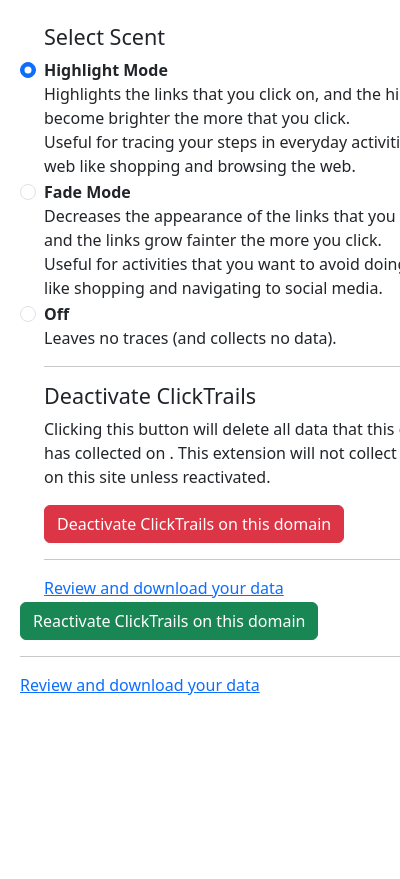
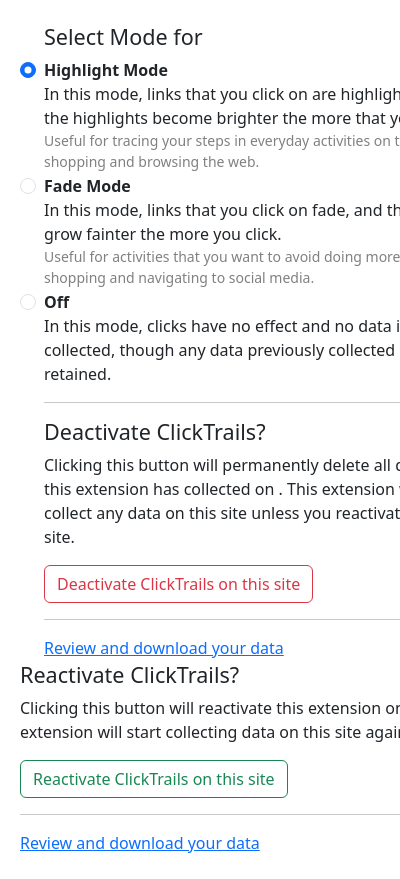
Before and after one commit to ggoom/ClickTrails, a browser extension: page popup.html in a window 400 px wide. Shown: the top 879 px of the page. Before the commit the page ends 844 px from the top, so only its background shows below. Drawn offline with nearby package versions, Linux system fonts and the light colour scheme.

Commit message:
styling improvements

```diff
--- a/popup.css
+++ b/popup.css
@@ -2,3 +2,7 @@ body {
     width: 500px;
     padding: 8px;
 }
+
+small {
+    color: gray;
+}
--- a/popup.html
+++ b/popup.html
@@ -10,10 +10,15 @@
         />
     </head>
     <body>
-        <div class="container" style="padding-top:1em; padding-bottom:1em;">
+        <div class="container" style="padding-top: 1em; padding-bottom: 1em">
             <div id="active">
                 <div class="form-check">
-                    <div><h4>Select Scent</h4></div>
+                    <div>
+                        <h4>
+                            Select Mode for
+                            <b><span class="domainName"></span></b>
+                        </h4>
+                    </div>
                     <input
                         class="form-check-input"
                         type="radio"
@@ -24,11 +29,14 @@
                         <b>Highlight Mode</b>
                     </label>
                     <div>
-                        Highlights the links that you click on, and the
-                        highlights become brighter the more that you click.
-                        <br />Useful for tracing your steps in everyday
-                        activities on the web like shopping and browsing the
-                        web.
+                        In this mode, links that you click on are highlighted,
+                        and the highlights become brighter the more that you
+                        click.
+                        <br /><small
+                            >Useful for tracing your steps in everyday
+                            activities on the web like shopping and browsing the
+                            web.</small
+                        >
                     </div>
                 </div>
                 <div class="form-check">
@@ -43,10 +51,13 @@
                         <b>Fade Mode</b>
                     </label>
                     <div>
-                        Decreases the appearance of the links that you click on,
-                        and the links grow fainter the more you click.
-                        <br />Useful for activities that you want to avoid doing
-                        more of, like shopping and navigating to social media.
+                        In this mode, links that you click on fade, and the
+                        links grow fainter the more you click.
+                        <br /><small
+                            >Useful for activities that you want to avoid doing
+                            more of, like shopping and navigating to social
+                            media.</small
+                        >
                     </div>
                 </div>
                 <div class="form-check">
@@ -60,22 +71,26 @@
                     <label class="form-check-label" for="radioOff">
                         <b>Off</b>
                     </label>
-                    <div>Leaves no traces (and collects no data).</div>
+                    <div>
+                        In this mode, clicks have no effect and no data is
+                        collected, though any data previously collected is
+                        retained.
+                    </div>
                     <hr />
-                    <h4>Deactivate ClickTrails</h4>
+                    <h4>Deactivate ClickTrails?</h4>
                     <p>
-                        Clicking this button will delete all data that this
-                        extension has collected on
-                        <b><span id="domainName"></span></b>. This extension
-                        will not collect any data on this site unless
-                        reactivated.
+                        Clicking this button will permanently delete all data
+                        that this extension has collected on
+                        <b><span class="domainName"></span></b>. This extension
+                        will not collect any data on this site unless you
+                        reactivate it on this site.
                     </p>
                     <button
                         type="button"
-                        class="btn btn-danger"
+                        class="btn btn-outline-danger"
                         id="deactivate"
                     >
-                        Deactivate ClickTrails on this domain
+                        Deactivate ClickTrails on this site
                     </button>
                     <!-- <hr />
                 <button id="downloadAll">Download All</button>
@@ -90,8 +105,18 @@
                 </div>
             </div>
             <div id="inactive">
-                <button type="button" class="btn btn-success" id="reactivate">
-                    Reactivate ClickTrails on this domain
+                <h4>Reactivate ClickTrails?</h4>
+                <p>
+                    Clicking this button will reactivate this extension on
+                    <b><span class="domainName"></span></b>, and this extension
+                    will start collecting data on this site again.
+                </p>
+                <button
+                    type="button"
+                    class="btn btn-outline-success"
+                    id="reactivate"
+                >
+                    Reactivate ClickTrails on this site
                 </button>
                 <hr />
                 <a target="_blank" href="./index.html" id="reviewDownload"
--- a/popup.js
+++ b/popup.js
@@ -7,6 +7,9 @@ chrome.storage.local.get(["settings"]).then((result) => {
 
         const activeSection = document.getElementById("active");
         const inactiveSection = document.getElementById("inactive");
+        const hostnameSpans = document.getElementsByClassName("domainName");
+        Array.from(hostnameSpans).forEach((el) => (el.innerHTML = tabHostname));
+
         if (
             tabHostname in result["settings"] &&
             "active" in result["settings"][tabHostname] &&
@@ -17,9 +20,6 @@ chrome.storage.local.get(["settings"]).then((result) => {
         } else {
             inactiveSection.style.display = "none";
             activeSection.style.display = "block";
-            const hostnameSpan = document.getElementById("domainName");
-            hostnameSpan.innerHTML = tabHostname;
-            console.log(hostnameSpan);
         }
     });
 });
@@ -41,6 +41,7 @@ chrome.tabs.query({ active: true, currentWindow: true }, (tabs) => {
                     delete result["click_data"][tabHostname];
                     delete result["history"][tabHostname];
                     chrome.storage.local.set(result);
+                    window.location.reload();
                 }
             );
         });
@@ -50,6 +51,7 @@ chrome.tabs.query({ active: true, currentWindow: true }, (tabs) => {
             chrome.storage.local.get(["settings"], function (result) {
                 result["settings"][tabHostname]["active"] = true;
                 chrome.storage.local.set(result);
+                window.location.reload();
             });
         });
     }
```
Also changed, not shown: index.html (+21 -0 lines), images/icon-128.png, images/icon-16.png, images/icon-32.png, images/icon-48.png, manifest.json.
